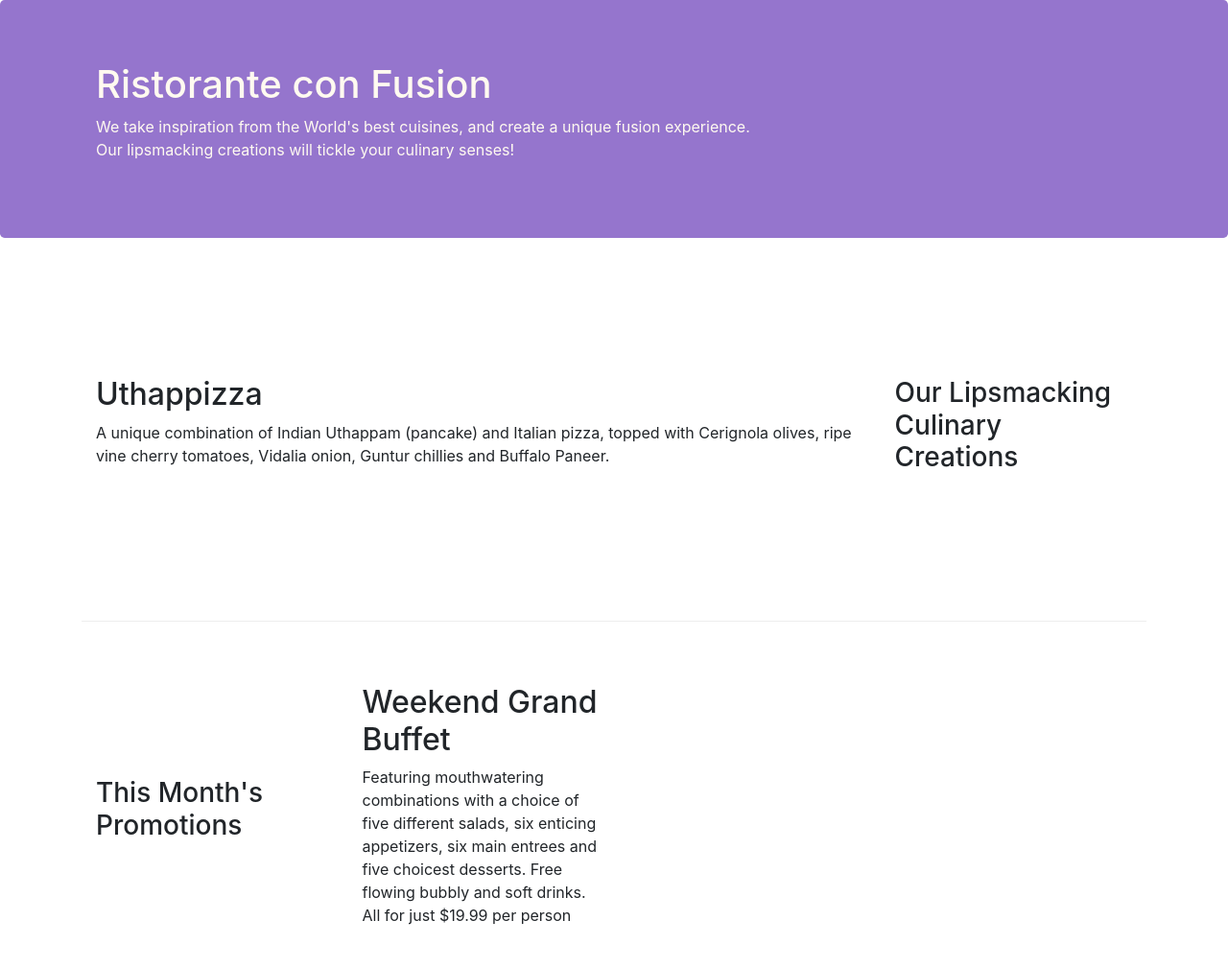
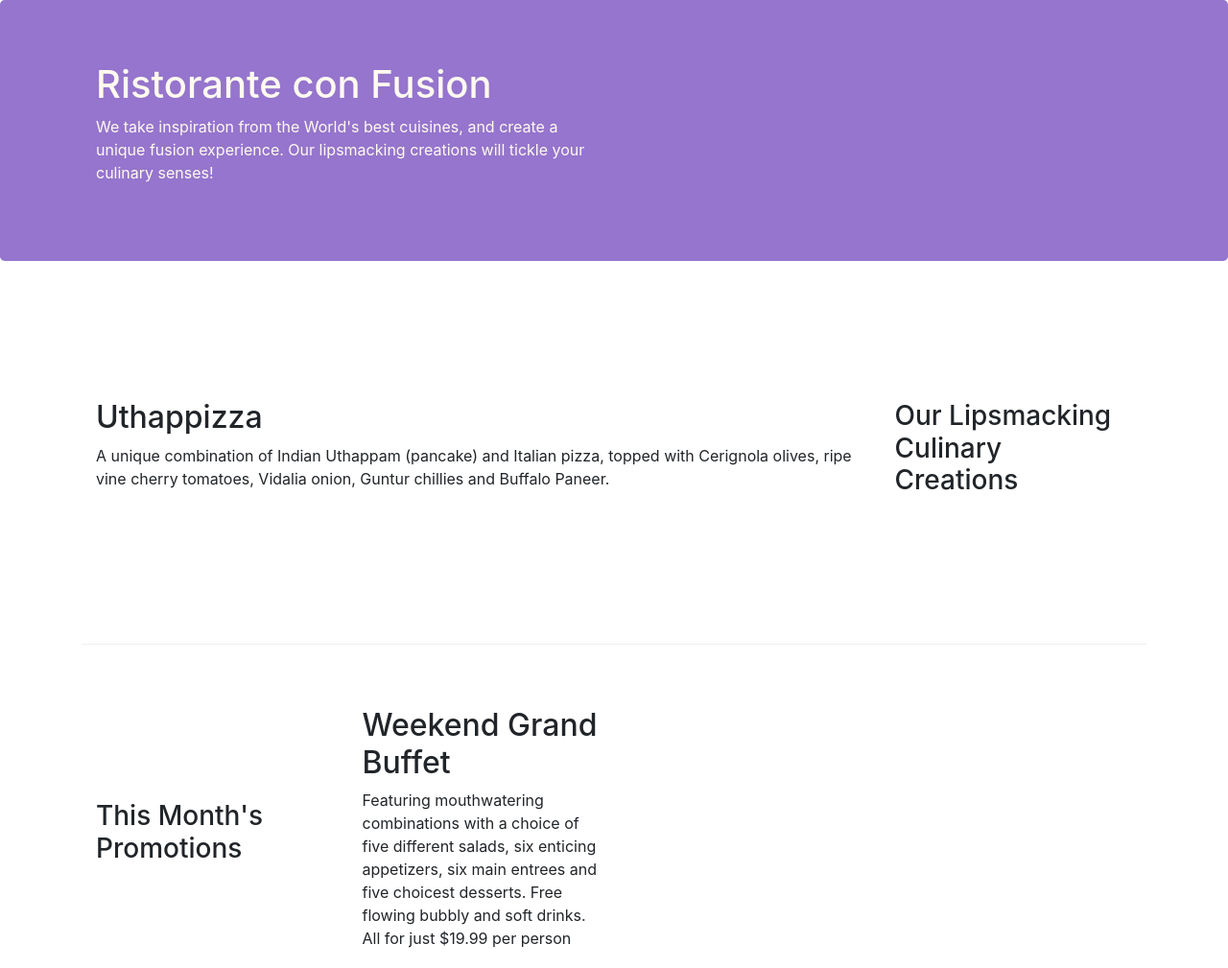
Before and after one commit to adityaghosh996/bootstrap, a website: page index.html in a window 1280 px wide. Shown: the top 1009 px of the page at 96% size. Drawn offline with nearby package versions, Linux system fonts and the light colour scheme.

Commit message:
minor changes

```diff
--- a/index.html
+++ b/index.html
@@ -18,7 +18,7 @@
     <header class="jumbotron">
         <div class="container">
             <div class="row row-header">
-                <div class="col-12 col-sm-8 ">
+                <div class="col-12 col-sm-6">
                     <h1>Ristorante con Fusion</h1>
                     <p class="d-none d-sm-block">We take inspiration from the World's best cuisines, and create a unique fusion experience. Our lipsmacking creations will tickle your culinary senses!</p>
                 </div>
```
